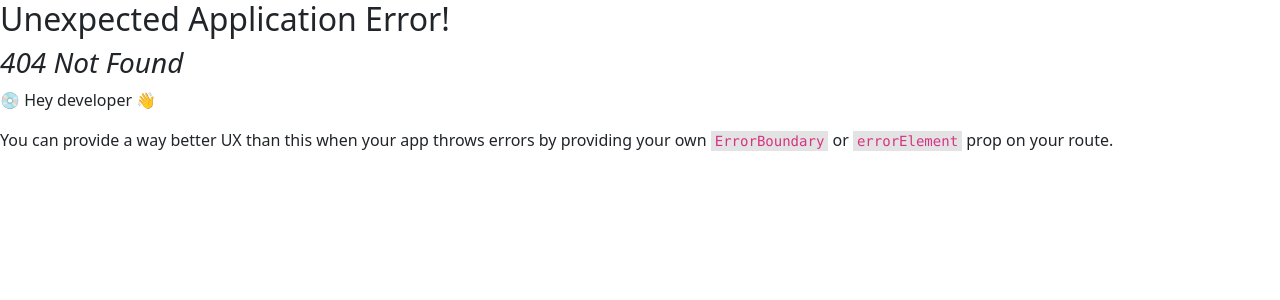
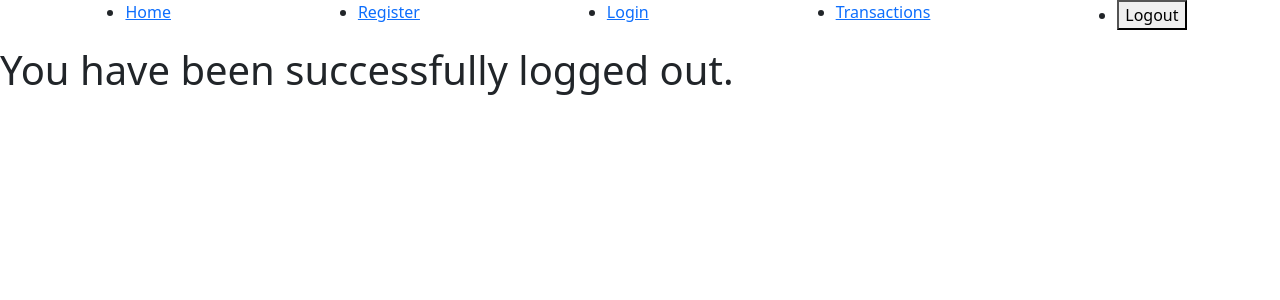
Before and after one commit to jacobshoemaker/penny-pulse, a React (Vite) app in the folder Front-End/: page /logout in a window 1280 px wide. Before the commit this address had no page. Shown: the top 300 px of the page. Built offline with nearby package versions, Linux system fonts and the light colour scheme.

Commit message:
Added logout page that the user navigates to when clicking logout button.

```diff
--- a/Front-End/src/components/NavBar.jsx
+++ b/Front-End/src/components/NavBar.jsx
@@ -20,7 +20,7 @@ const NavBar = () => {
                 }
             );
             localStorage.removeItem('token');
-            navigate('/');
+            navigate('/logout');
         } catch (error) {
             console.error('Logout failed', error);
         }
--- /dev/null
+++ b/Front-End/src/pages/LogoutPage.jsx
@@ -0,0 +1,9 @@
+import React from 'react';
+const LogoutPage = () => {
+    return (
+        <>
+            <h1>You have been successfully logged out.</h1>
+        </>
+    );
+};
+export default LogoutPage;
--- a/Front-End/src/router.jsx
+++ b/Front-End/src/router.jsx
@@ -2,6 +2,7 @@ import { createBrowserRouter } from 'react-router-dom';
 import RegistrationPage from './pages/RegistrationPage';
 import LoginPage from './pages/LoginPage';
 import HomePage from './pages/HomePage';
+import LogoutPage from './pages/LogoutPage.jsx';
 import App from './App.jsx';
 
 const router = createBrowserRouter([{
@@ -20,6 +21,10 @@ const router = createBrowserRouter([{
             path:"/login/",
             element:<LoginPage/>,
         },
+        {
+            path:"/logout/",
+            element:<LogoutPage/>,
+        }
     ],
 }]);
 
```
Also changed, not shown: 2 other files (tests, documents, lock files or other folders).
